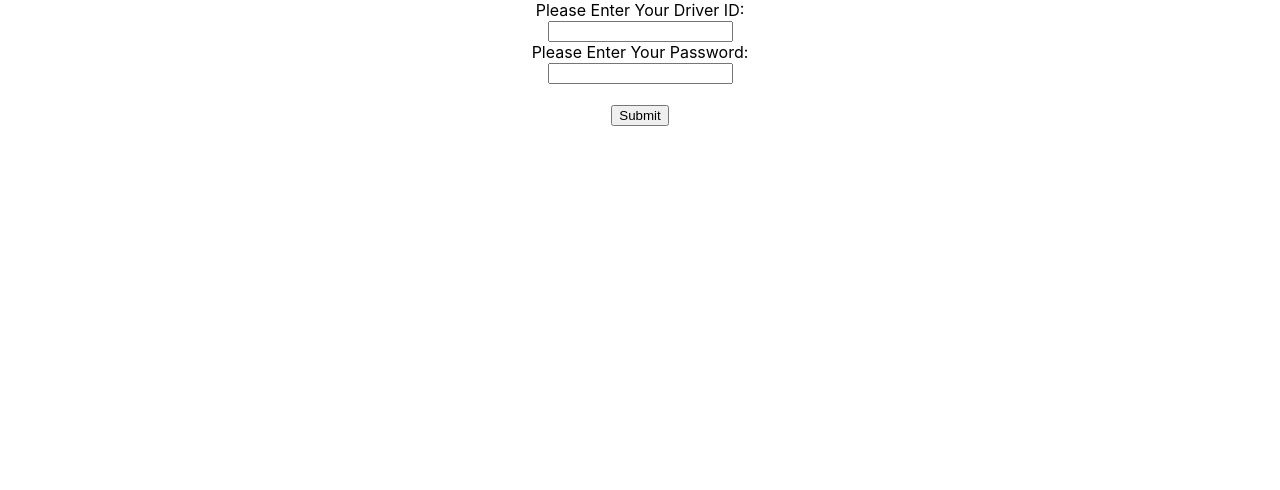
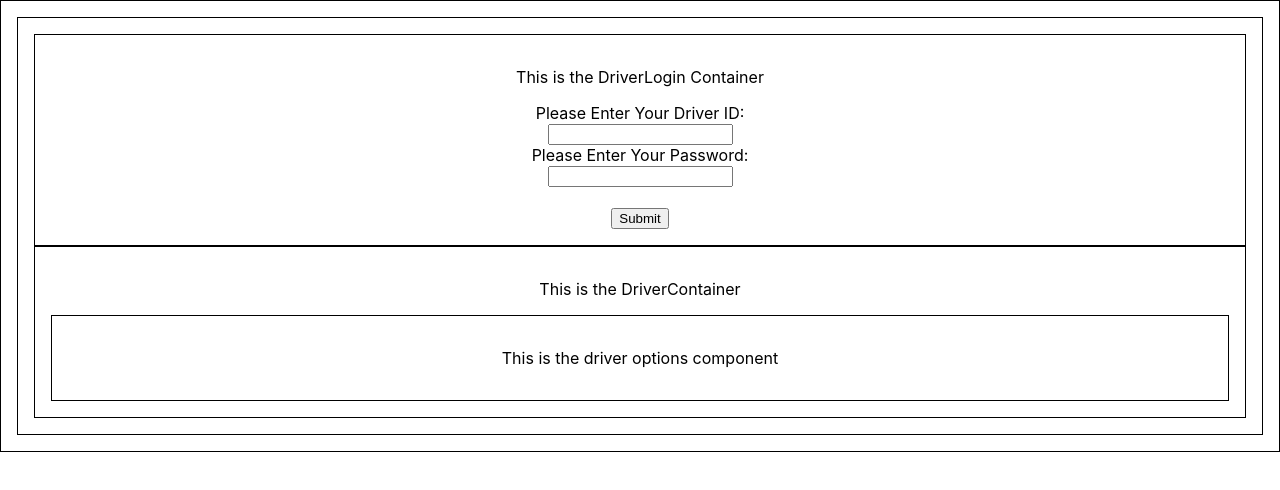
Before and after one commit to erikesund/train-app-system, a React (Create React App) app in the folder cab-app/: page / in a window 1280 px wide. Shown: the top 490 px of the page. Built offline with nearby package versions, Linux system fonts and the light colour scheme.

Commit message:
added driverOptions.js

```diff
--- a/cab-app/src/App.css
+++ b/cab-app/src/App.css
@@ -36,3 +36,8 @@
     transform: rotate(360deg);
   }
 }
+
+div {
+  border: solid black 1px;
+  padding: 1rem;;
+}
--- a/cab-app/src/App.js
+++ b/cab-app/src/App.js
@@ -2,6 +2,7 @@ import './App.css';
 import React, { useEffect, useState } from 'react'
 import Stops from './components/stops';
 import DriverLogin from './components/DriverLogin/DriverLogin';
+import DriverContainer from './containers/DriverContainer';
 
 function App() {
 
@@ -23,6 +24,7 @@ function App() {
   return (
     <div className="App">
       <DriverLogin/>
+      <DriverContainer/>
     </div>
   );}
 
--- /dev/null
+++ b/cab-app/src/components/Driver/DriverOptions.js
@@ -0,0 +1,11 @@
+import React from "react";
+
+function DriverOptions () {
+  return (
+    <div>
+      <p>This is the driver options component</p>
+    </div>
+  )
+}
+
+export default DriverOptions;
--- a/cab-app/src/components/DriverLogin/DriverLogin.js
+++ b/cab-app/src/components/DriverLogin/DriverLogin.js
@@ -3,6 +3,9 @@ import React from "react";
 function DriverLogin () {
 
   return (
+
+    <div>
+      <p>This is the DriverLogin Container</p>
       <form>
         <label for="driverId">Please Enter Your Driver ID:</label><br/>
         <input type="text" id="driverId" name="driverId"/><br/>
@@ -10,6 +13,7 @@ function DriverLogin () {
         <input type="text" id="driverPassword" name="driverPassword"/><br/><br/>
         <input type="submit" value="Submit"/>
       </form>
+    </div>
   )
 };
 
--- a/cab-app/src/containers/DriverContainer.js
+++ b/cab-app/src/containers/DriverContainer.js
@@ -1,9 +1,27 @@
-import React from "react";
+import React, { useEffect, useState } from 'react'
+import DriverOptions from '../components/Driver/DriverOptions';
 
 function DriverContainer () {
 
+  const [newData, setNewData] = useState([]);
+  const [locationArray, setLocationArray] = useState([]);
+
+  const getData = async () => {
+    const response = await fetch("./test.json")
+    const data = await response.json()
+    setNewData(data)
+    setLocationArray(data.JsonScheduleV1.schedule_segment.schedule_location)
+  }
+
+  useEffect(() => {
+    getData();
+  }, [])
+
   return (
-    null
+    <div>
+      <p>This is the DriverContainer</p>
+      <DriverOptions/>
+    </div>
   )
 }
 
```
Lines whose indentation alone changed are shown as unchanged.
